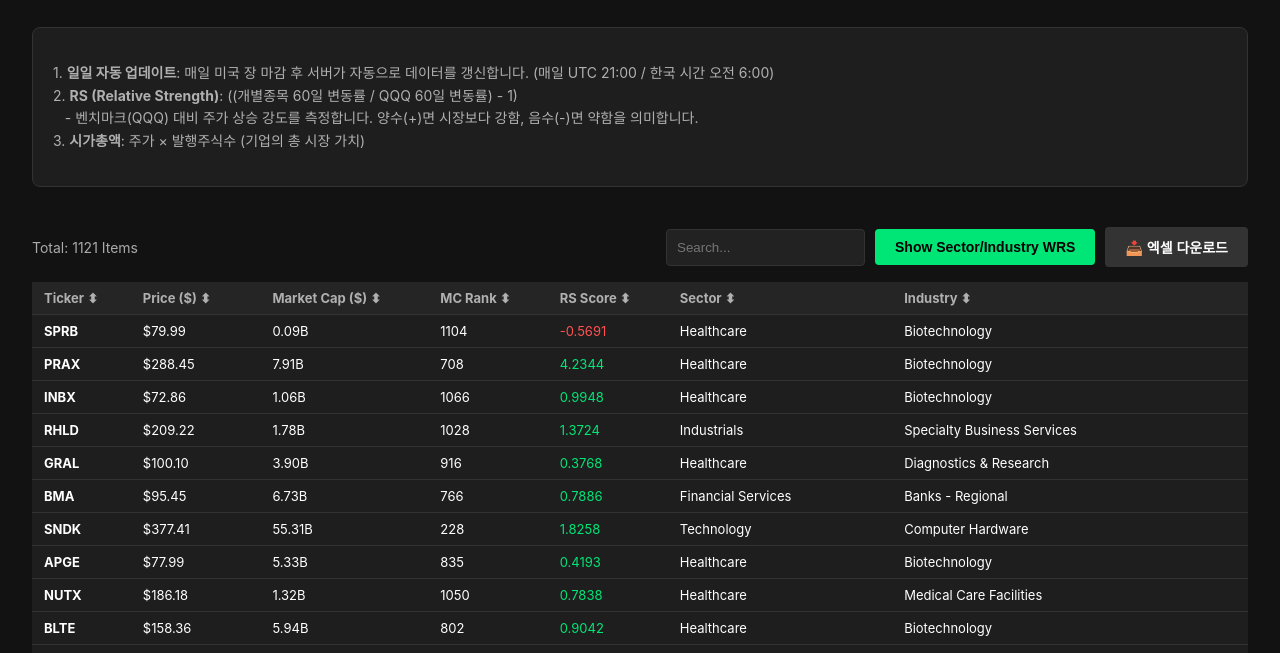
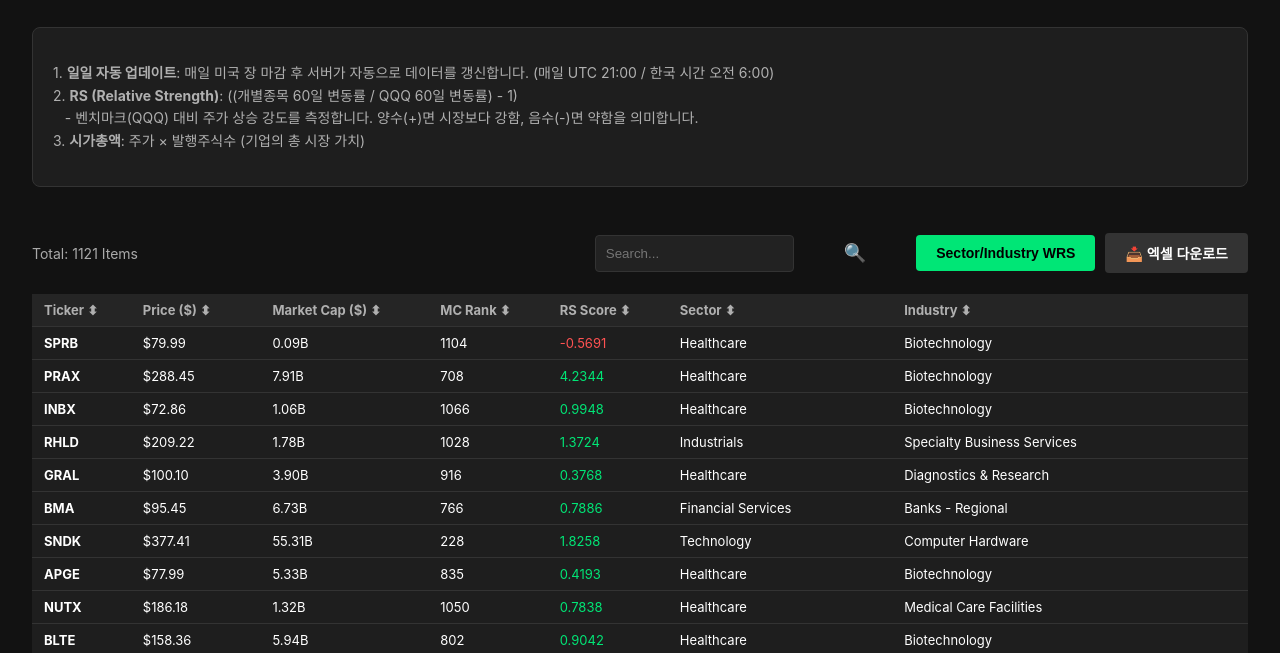
Before and after one commit to coreorders/RS_scanner, a plain HTML site: page index.html in a window 1280 px wide. Shown: the part 140-793 px from the top of the page. Drawn offline with Linux system fonts and the light colour scheme.

Commit message:
Add files via upload

```diff
--- a/index.html
+++ b/index.html
@@ -172,12 +172,15 @@
                 <span id="result-count" style="font-size:14px; color:#aaa;"></span>
 
                 <div style="display:flex; gap:10px; align-items:center;">
-                    <input type="text" id="search-input" placeholder="Search..." onkeyup="handleSearch()"
+                    <input type="text" id="search-input" placeholder="Search..."
                         style="padding:10px; border-radius:4px; border:1px solid #333; background:#222; color:#fff;">
+
+                    <button onclick="handleSearch()"
+                        style="background:none; border:none; cursor:pointer; font-size:18px;">🔍</button>
 
                     <button id="toggle-mode-btn" onclick="toggleMode()" class="download-btn"
                         style="background-color:#00e676; color:#000;">
-                        Show Sector/Industry WRS
+                        Sector/Industry WRS
                     </button>
 
                     <button onclick="downloadExcel()" class="download-btn">📥 엑셀 다운로드</button>
```
